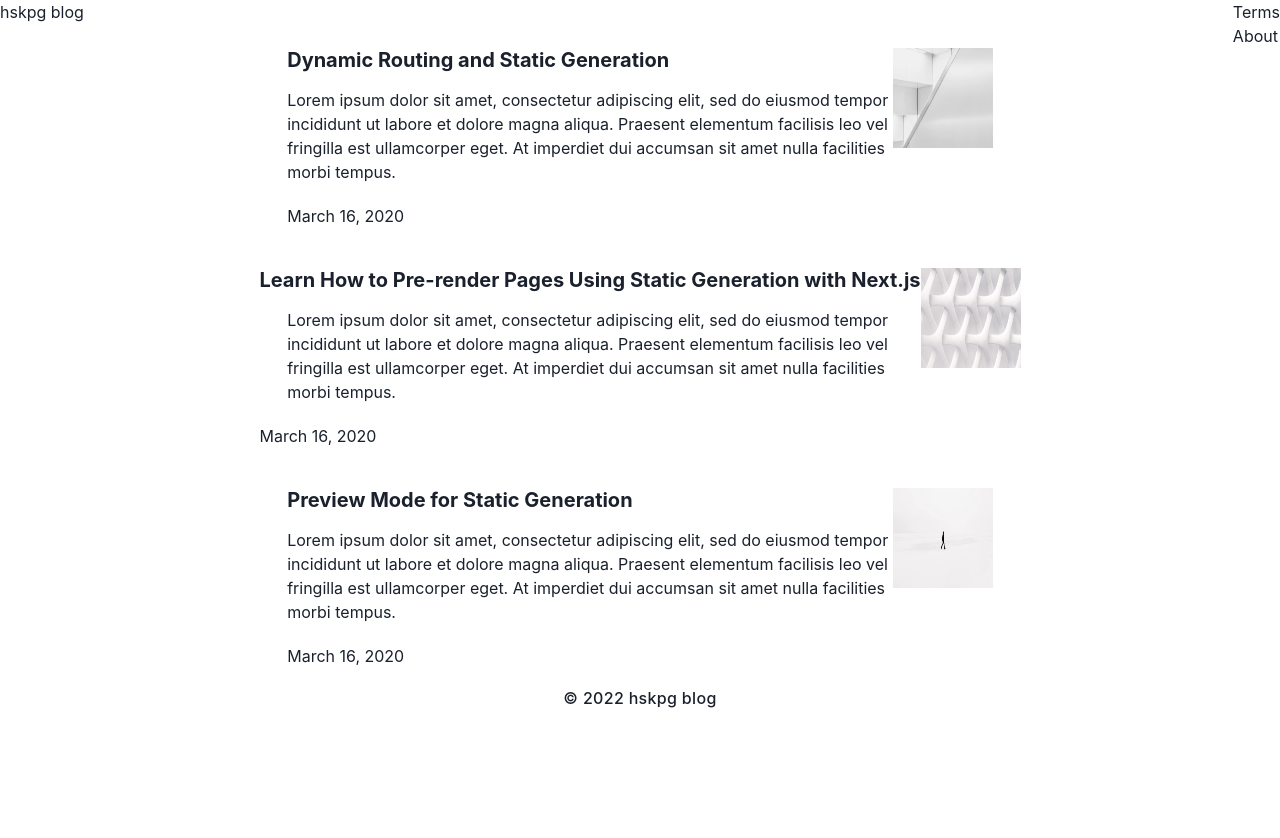
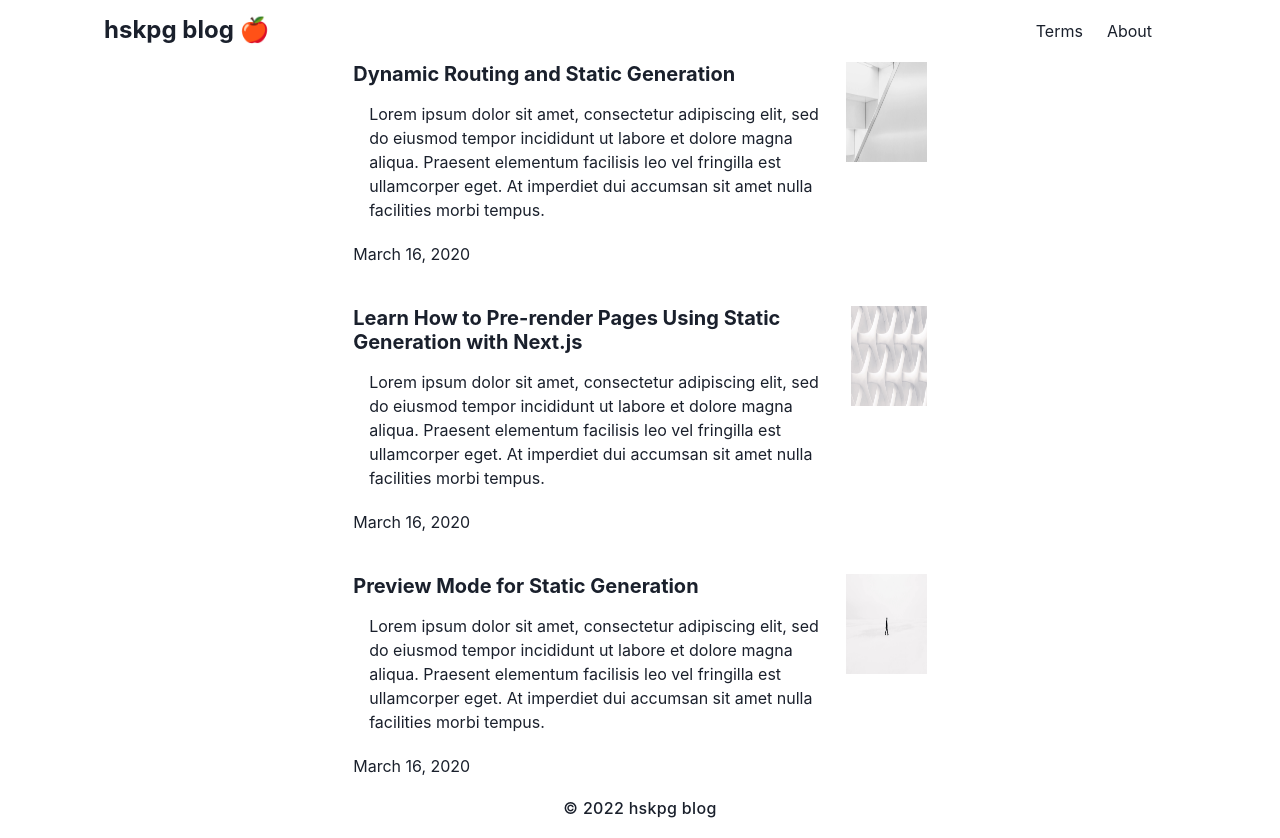
Before and after one commit to ShuntaH/next-ts-blog-template, a Next.js app: page / in a window 1280 px wide. Before the commit the page ends 800 px from the top, so only its background shows below. Built offline with nearby package versions, Linux system fonts and the light colour scheme.

Commit message:
REFACTOR: header component

```diff
--- a/src/components/header.tsx
+++ b/src/components/header.tsx
@@ -1,5 +1,6 @@
 import { Box, Flex, Link, List, ListItem } from '@chakra-ui/react'
-import { BLOG_NAME } from "../lib/constants";
+import { BLOG_NAME, STYLES } from "../lib/constants";
+import NextLink from 'next/link'
 
 type Menu = {
   href: string,
@@ -14,23 +15,34 @@ const Header = () => {
 
   return (
     <Flex
-      as={'nav'}
-      flexWrap={'wrap'}
-      justifyContent={"space-between"}
-      marginInlineStart={"auto"}
-      marginInlineEnd={"auto"}
+      as='nav'
+      flexWrap='wrap'
+      justifyContent="space-between"
+      maxWidth={`calc(${STYLES.navWidth} + ${STYLES.gap} * 2)`}
+      marginInlineStart="auto"
+      marginInlineEnd="auto"
+      lineHeight={STYLES.headerHeight}
     >
       <Box>
-        <Link href='/'>
-          {BLOG_NAME}
+        <Link href='/' as={NextLink} fontSize={"24px"} fontWeight={700}>
+          {BLOG_NAME} 🍎
         </Link>
       </Box>
 
-      <List>
+      <List
+        wordBreak={"keep-all"}
+        overflowX={"auto"}
+        whiteSpace={"nowrap"}
+        listStyleType={"none"}
+        display={"flex"}
+        margin={`auto ${STYLES.gap}`}
+      >
         {menus.map((menu: Menu, index: number) => {
           return (
-            <ListItem key={index}>
-              <Link href={menu.href}>{menu.content}</Link>
+            <ListItem key={index} _notFirst={{ marginInlineStart: `${STYLES.gap}` }}>
+              <Link href={menu.href} as={NextLink} fontSize={"16px"} display={"block"}>
+                {menu.content}
+              </Link>
             </ListItem>
           )
         })}
--- a/src/lib/constants.ts
+++ b/src/lib/constants.ts
@@ -3,4 +3,19 @@ export const CMS_NAME = 'Markdown'
 export const HOME_OG_IMAGE_URL =
   'https://og-image.vercel.app/Next.js%20Blog%20Starter%20Example.png?theme=light&md=1&fontSize=100px&images=https%3A%2F%2Fassets.vercel.com%2Fimage%2Fupload%2Ffront%2Fassets%2Fdesign%2Fnextjs-black-logo.svg'
 export const BLOG_NAME = 'hskpg blog'
-export const SIDE_AREA_INNER_WIDTH = '280px'
+
+
+/**
+ * todo
+ * chakra ui で変数の定義の仕方がわからなかったので js でかく。
+ * theme での書き方がわかったらそちらで書く
+ */
+export const STYLES = {
+  gap: '24px',
+  contentGap: '20px',
+  navWidth: '1024px',
+  mainWidth: '720px',
+  headerHeight: '60px',
+  footerHeight: '60px',
+  radius: '8px',
+}
--- a/src/pages/_app.tsx
+++ b/src/pages/_app.tsx
@@ -5,6 +5,7 @@ import Layout from "../components/layouts/layout";
 
 function MyApp({ Component, pageProps }: AppProps) {
   console.log('app.tsx')
+  console.log('theme', theme)
   return (
     <ChakraProvider theme={theme}>
       <Layout>
--- a/src/theme/components/navigation.ts
+++ b/src/theme/components/container.ts
@@ -1,13 +1,11 @@
 import { ComponentStyleConfig, defineStyleConfig } from "@chakra-ui/react";
 
-export const Link: ComponentStyleConfig = defineStyleConfig({
+const Container: ComponentStyleConfig = defineStyleConfig({
   // 1. We can update the base styles
   baseStyle: {
-    _hover: {
-      textDecoration: 'none',
-      color: 'gray.200',
-      // textShadow: '#CBD5E0 1px 0 1px;'
-    }
+    maxWidth: '100%',
+    paddingBlock: 0,
+    paddingInline: 0
   },
   // 2. We can add a new button size or extend existing
   sizes: {},
@@ -34,3 +32,5 @@ export const Link: ComponentStyleConfig = defineStyleConfig({
     // colorScheme: 'green', // default is gray
   },
 })
+
+export { Container }
--- a/src/theme/components/layout.ts
+++ /dev/null
@@ -1,34 +0,0 @@
-import { ComponentStyleConfig, defineStyleConfig } from "@chakra-ui/react";
-
-export const Container: ComponentStyleConfig = defineStyleConfig({
-  // 1. We can update the base styles
-  baseStyle: {
-    maxWidth: '100%',
-    paddingBlock: 0,
-    paddingInline: 0
-  },
-  // 2. We can add a new button size or extend existing
-  sizes: {},
-  // 3. We can add a new visual variant
-  variants: {
-    // 'with-shadow': {
-    //   bg: 'red.400',
-    //   boxShadow: '0 0 2px 2px #efdfde',
-    // },
-    // // 4. We can override existing variants
-    // solid: (props: StyleFunctionProps) => ({
-    //   bg: props.colorMode === 'dark' ? 'red.300' : 'red.500',
-    // }),
-    // // 5. We can add responsive variants
-    // sm: {
-    //   bg: 'teal.500',
-    //   fontSize: 'md',
-    // },
-  },
-  // 6. We can overwrite defaultProps
-  defaultProps: {
-    // size: 'lg', // default is md
-    // variant: 'sm', // default is solid
-    // colorScheme: 'green', // default is gray
-  },
-})
--- /dev/null
+++ b/src/theme/components/link.ts
@@ -0,0 +1,14 @@
+import { ComponentStyleConfig } from "@chakra-ui/react";
+
+const Link: ComponentStyleConfig = {
+  // 1. We can update the base styles
+  baseStyle: {
+    _hover: {
+      textDecoration: 'none',
+      color: 'blue.50',
+      // textShadow: '#CBD5E0 1px 0 1px;'
+    }
+  }
+}
+
+export { Link }
--- a/src/theme/index.ts
+++ b/src/theme/index.ts
@@ -3,22 +3,22 @@
 import { extendTheme } from '@chakra-ui/react'
 
 // Global style overrides
-// import styles from './styles'
+import styles from './styles'
+import { Link } from "./components/link";
 // Foundational style overrides
 // import borders from './foundations/borders'
 // Component style overrides
-import { Container } from './components/layout'
-import { Link } from './components/navigation'
 
 /**
  * ここにtheme配下のディレクトリにある全てのファイルを集約する
  */
 const overrides = {
   // styles,
-  // Other foundational style overrides go here
+  styles: {
+    global: styles
+  },
   components: {
     // Other components go here
-    Container,
     Link
 
   },
--- a/src/theme/styles.ts
+++ b/src/theme/styles.ts
@@ -3,8 +3,15 @@
 // theme.ts (Version 2 needs to be a tsx file, due to usage of StyleFunctions)
 
 // Version 1: Using objects
-export const theme = {
-  fontSizes: {
-    lg: '18px',
-  }
+const styles = {
+  gap: '24px',
+  contentGap: '20px',
+  navWidth: '1024px',
+  mainWidth: '720px',
+  headerHeight: '60px',
+  footerHeight: '60px',
+  radius: '8px',
+
 }
+
+export default styles
```
